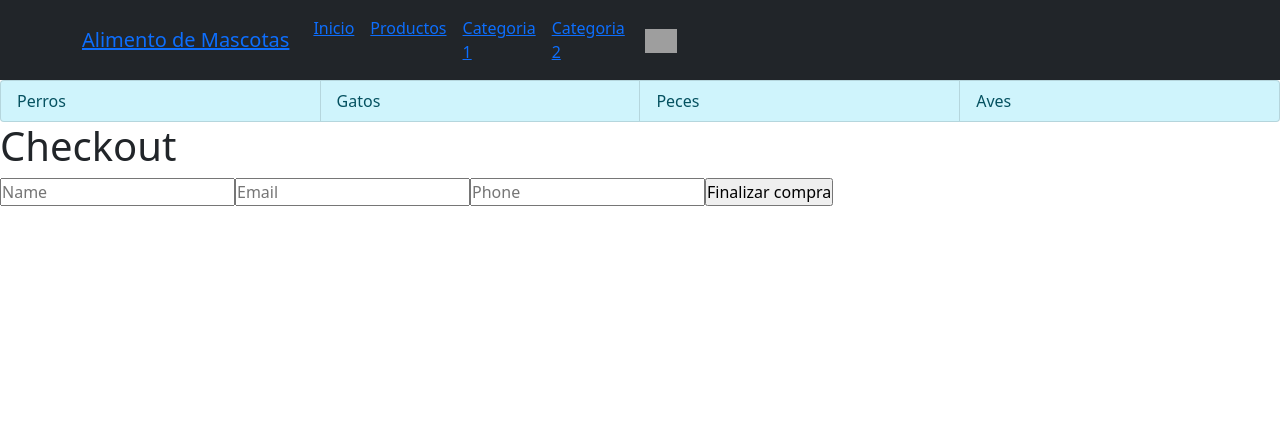
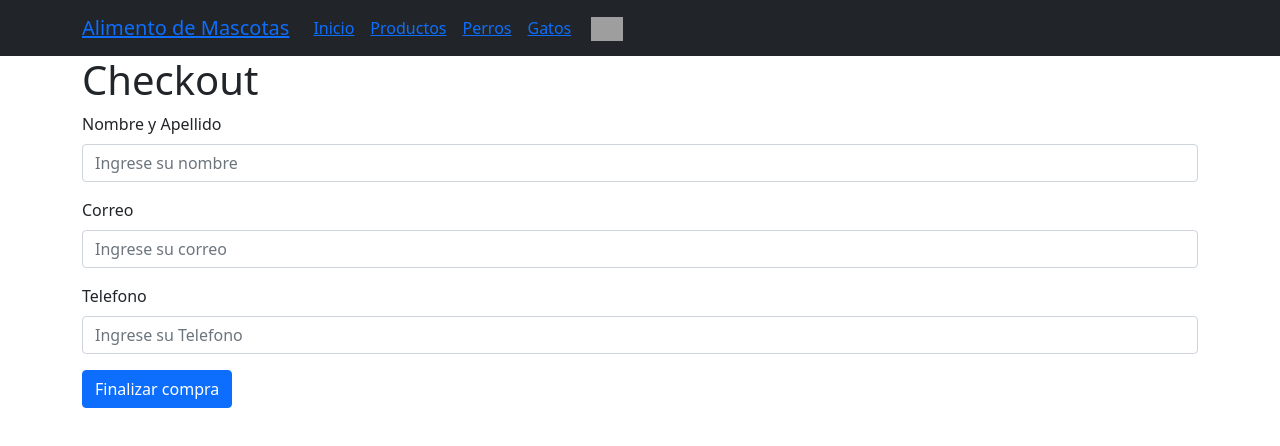
Before and after one commit to lucaspenalba/React-31170-, a React (Create React App) app: page /checkout in a window 1280 px wide. Shown: the top 446 px of the page. Built offline with nearby package versions, Linux system fonts and the light colour scheme; grey boxes are pictures that could not be loaded.

Commit message:
ultima parte

```diff
--- a/src/components/Navbar/Navbar.js
+++ b/src/components/Navbar/Navbar.js
@@ -1,7 +1,7 @@
 import { Navbar, Container, Nav } from 'react-bootstrap';
-import BottonNav from '../BottomNav/BottonNav';
 import CartIcon from '../Carticon/CartIcon';
 import { NavLink } from 'react-router-dom'
+
 
 
 export default function Header () {
@@ -10,22 +10,28 @@ export default function Header () {
 
 
     return (
+
         <>
-            <Navbar bg="dark" variant="dark">
+            <Navbar bg="dark" variant="dark" expand="lg">
                 <Container>
                     <Navbar.Brand>
-                        <NavLink to="/">Alimento de Mascotas</NavLink>
+                        <NavLink to="/">
+                            Alimento de Mascotas
+                        </NavLink>
                     </Navbar.Brand>
+                    <Navbar.Toggle aria-controls="basic-navbar-nav" />
+                    <Navbar.Collapse id="basic-navbar-nav">
                     <Nav className="me-auto">
                         <Nav.Link><NavLink to="/">Inicio</NavLink></Nav.Link>
                         <Nav.Link><NavLink to="/products">Productos</NavLink></Nav.Link>
-                        <Nav.Link><NavLink to="/category/1">Categoria 1</NavLink></Nav.Link>
-                        <Nav.Link><NavLink to="/category/2">Categoria 2</NavLink></Nav.Link>
+                        <Nav.Link><NavLink to="/category/1">Perros</NavLink></Nav.Link>
+                        <Nav.Link><NavLink to="/category/2">Gatos</NavLink></Nav.Link>
                     </Nav>
                     <CartIcon/>
+                    </Navbar.Collapse>
+
                 </Container>
             </Navbar>
-            <BottonNav/>
 
         </>
 
--- a/src/view/Checkout/Checkout.js
+++ b/src/view/Checkout/Checkout.js
@@ -1,104 +1,190 @@
 import React, { useState, useEffect }  from 'react'
+import { Form, Button, Container } from 'react-bootstrap';
 import { CartContext } from "../../context/CartContext";
 
+
 import {
+
     doc,
+
     addDoc,
+
     runTransaction,
+
     collection,
+
     getFirestore,
+
   } from "firebase/firestore";
+
+import { useNavigate } from 'react-router-dom';
+
 
 
 export default function Checkout(){
 
+
     const [data, setData] = React.useState()
+
   console.log(data)
-  const [orderId, setOrderId] = React.useState()
+
+  const [orderId, setOrderId] = React.useState(false)
+
   console.log(orderId)
 
-  const {cart}= React.useContext(CartContext);
+  const navegar = useNavigate()
+
+  const {cart, deleteAll}= React.useContext(CartContext);
+
 
   const [price, setPrice] = useState(0);
 
+
     const handlePrice = () => {
+
         let ans = 0;
+
         cart.map((item) => (ans += item.quantity * item.price));
+
         setPrice(ans);
+
       };
 
+
       useEffect(() => {
+
         handlePrice();
+
       });
 
 
+
   const handleChange = (event) => {
+
     const { name, value } = event.target;
+
     setData({ ...data, [name]: value });
+
   }
 
+
   const handleSubmit = async (event) => {
+
     event.preventDefault();
+
     const order = {
+
       buyer: data,
+
       items: cart,
+
       total: price,
+
     };
+
     const db = getFirestore()
+
     const ordersCollection = collection(db, "orders")
+
     await addDoc(ordersCollection, order).then(({id}) => {
+
       setOrderId(id)
+
       updateProducts()
+
+      deleteAll()
+
     })
+
   }
 
+
   const updateProducts = async () => {
+
     const db = getFirestore ()
+
     cart.forEach( async (item) => {
+
       const productRef = doc(db, `productos`, item.id)
+
       await runTransaction(db, async (transaction) => {
+
       const transfDoc = await transaction.get(productRef);
+
       if (!transfDoc.exists()) {
+
         console.error("El documento no existe")
+
       }
+
       const newStock = transfDoc.data().stock - item.quantity;
+
       transaction.update(productRef, { stock: newStock });
+
     });
+
     })
+
   }
+
 
 
   return (
 
 
 
+
+
     <div className="form">
 
-      <form onSubmit={handleSubmit}>
-        <h1>Checkout</h1>
-        <input
-          type="text"
-          name="name"
-          placeholder="Name"
-          onChange={handleChange}
-        />
-        <input
-          type="email"
-          name="email"
-          placeholder="Email"
-          onChange={handleChange}
-        />
-        <input
-          type="phone"
-          name="phone"
-          placeholder="Phone"
-          onChange={handleChange}
-        />
-        <input
-          type="submit"
-          value="Finalizar compra"
-        />
-      </form>
+      <Container>
+
+
+
+      {!orderId
+
+        ?<Form onSubmit={handleSubmit}  className="justify-content-md-center">
+
+          <h1>Checkout</h1>
+
+          <Form.Group className="mb-3" controlId="formBasicEmail">
+            <Form.Label>Nombre y Apellido</Form.Label>
+            <Form.Control type="text" name="name" placeholder="Ingrese su nombre" onChange={handleChange} />
+          </Form.Group>
+
+          <Form.Group className="mb-3" controlId="formBasicEmail">
+            <Form.Label>Correo</Form.Label>
+            <Form.Control type="email" name="email" placeholder="Ingrese su correo" onChange={handleChange} />
+          </Form.Group>
+
+          <Form.Group className="mb-3" controlId="formBasicEmail">
+            <Form.Label>Telefono</Form.Label>
+            <Form.Control type="phone" name="phone" placeholder="Ingrese su Telefono" onChange={handleChange} />
+          </Form.Group>
+
+          <Button variant="primary" type="submit">
+          Finalizar compra
+          </Button>
+
+
+
+
+        </Form>
+
+        : <>
+
+          <h1>Muchas gracias por su compra!</h1>
+
+          <p>Su order {orderId} será despachada en 2 días hábiles</p>
+
+          <Button variant="primary" onClick={()=>navegar('/')}>Volver a Home</Button>
+
+          </>}
+
+          </Container>
+
     </div>
+
   );
+
 }
```
Also changed, not shown: src/data/productos.js (deleted, +0 -62 lines).
